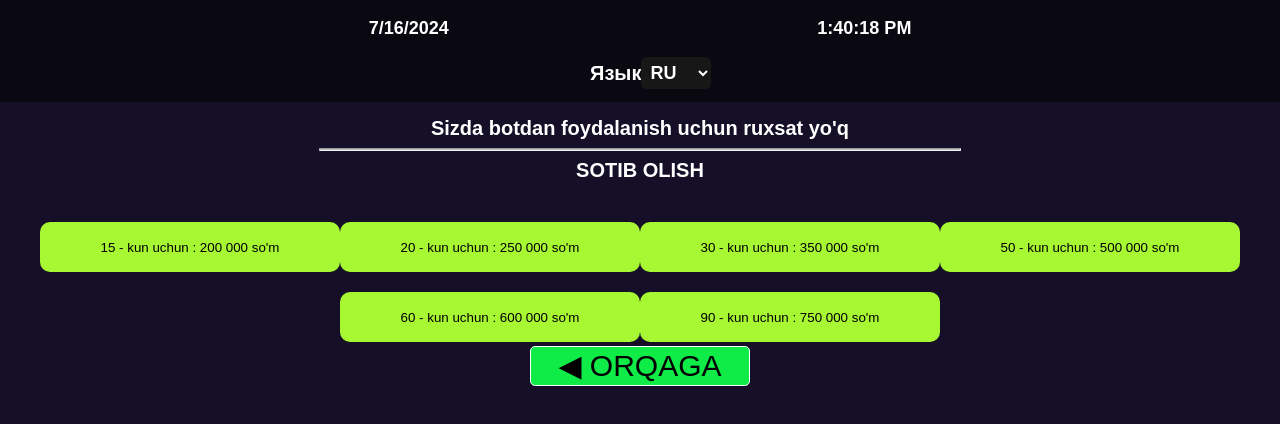
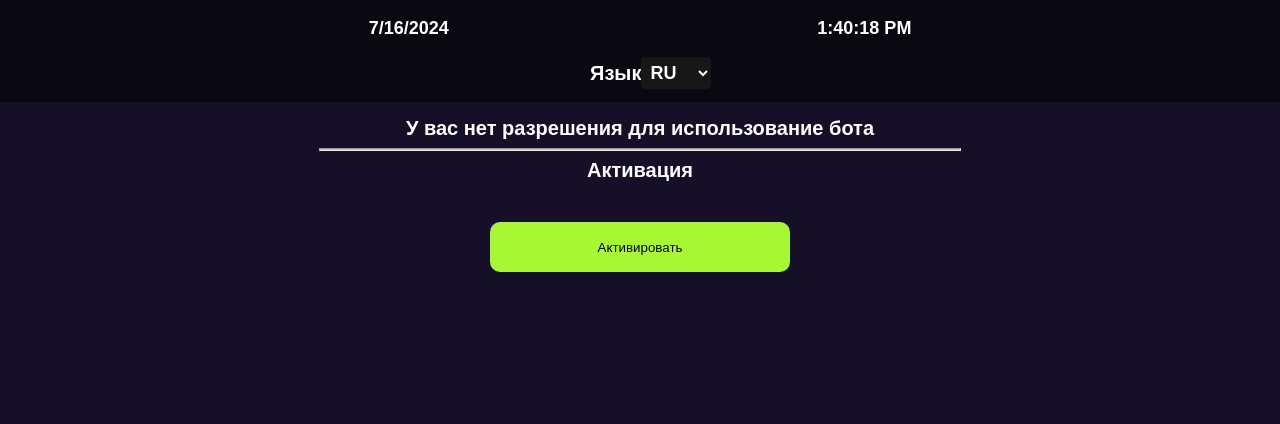
Before and after one commit to dilshodtm7/mines, a React (Vite) app: page /activate in a window 1280 px wide. Shown: the top 424 px of the page. Built offline with nearby package versions, Linux system fonts and the light colour scheme.

Commit message:
Update activate.jsx

```diff
--- a/src/register/activate.jsx
+++ b/src/register/activate.jsx
@@ -1,40 +1,26 @@
 import React from "react";
-import { useNavigate } from "react-router-dom";
 
-const activate = () => {
+const activation = () => {
 const language = localStorage.getItem("country");
-const navigate = useNavigate();
 
-if (language === "RUS") {
+if (language === "UZ") {
   return (
     <>
+
       <div className="container-reg">
-      <span className='spans'>У вас нет разрешения для использование бота</span>
+      <span className='spans'>Sizda botdan foydalanish uchun ruxsat yo'q</span>
 
         <hr className="hrr" />
-        <span className="spans">Купить</span>
+        <span className="spans">AKTIVATSIYA</span>
         <div className="d-blocked">
-        <a href="" className="a">
-          <button className="btn-buy">15 - Дней  : 1500 Рубль</button>
+        <a href="https://t.me/AviaBot_admin" className="a">
+          <button className="btn-buy">AKTIVATSIYA QILISH</button>
         </a>
-        <a href="" className="a">
-          <button className="btn-buy">20 - Дней  : 2000 Рубль</button>
-        </a>
-        <a href="" className="a">
-          <button className="btn-buy">30 - Дней : 3000 Рубль</button>
-        </a>
-        <a href="" className="a">
-          <button className="btn-buy">50 - Дней : 4000 Рубль</button>
-        </a>
-        <a href="" className="a">
-          <button className="btn-buy">60 - Дней : 5000 Рубль</button>
-        </a>
-        <a href="" className="a">
-          <button className="btn-buy">90 - Дней : 7000 Рубль</button>
-        </a>
+
         </div>
-        <button className="orqaga" onClick={() => navigate("/")}> ◀ Назад</button>
       </div>
+
+
 
     </>
   );
@@ -47,28 +33,13 @@ if (language === "ENG") {
       <span className='spans'>You do not have permission to use the bot</span>
 
         <hr className="hrr" />
-        <span className="spans">BUY</span>
+        <span className="spans">ACTIVATION</span>
         <div className="d-blocked">
-        <a href="" className="a">
-          <button className="btn-buy">15 - day : 15 $</button>
+        <a href="https://t.me/AviaBot_admin" className="a">
+          <button className="btn-buy">ACTIVATE</button>
         </a>
-        <a href="" className="a">
-          <button className="btn-buy">20 - day : 20 $</button>
-        </a>
-        <a href="" className="a">
-          <button className="btn-buy">30 - day : 30 $</button>
-        </a>
-        <a href="" className="a">
-          <button className="btn-buy">50 - day : 40 $</button>
-        </a>
-        <a href="" className="a">
-          <button className="btn-buy">60 - day : 50 $</button>
-        </a>
-        <a href="" className="a">
-          <button className="btn-buy">90 - day : 70 $</button>
-        </a>
+
         </div>
-        <button className="orqaga" onClick={() => navigate("/")}> ◀ BACK</button>
       </div>
     </>
   );
@@ -77,34 +48,19 @@ if (language === "ENG") {
   return (
     <>
       <div className="container-reg">
-      <span className='spans'>Sizda botdan foydalanish uchun ruxsat yo'q</span>
+      <span className='spans'>У вас нет разрешения для использование бота</span>
 
         <hr className="hrr" />
-        <span className="spans">SOTIB OLISH</span>
+        <span className="spans">Активация</span>
         <div className="d-blocked">
-        <a href="" className="a">
-          <button className="btn-buy">15 - kun uchun : 200 000 so'm</button>
+        <a href="https://t.me/AviaBot_admin" className="a">
+          <button className="btn-buy">Активировать</button>
         </a>
-        <a href="" className="a">
-          <button className="btn-buy">20 - kun uchun : 250 000 so'm</button>
-        </a>
-        <a href="" className="a">
-          <button className="btn-buy">30 - kun uchun : 350 000 so'm</button>
-        </a>
-        <a href="" className="a">
-          <button className="btn-buy">50 - kun uchun : 500 000 so'm</button>
-        </a>
-        <a href="" className="a">
-          <button className="btn-buy">60 - kun uchun : 600 000 so'm</button>
-        </a>
-        <a href="" className="a">
-          <button className="btn-buy">90 - kun uchun : 750 000 so'm</button>
-        </a>
+
         </div>
-        <button className="orqaga" onClick={() => navigate("/")}> ◀ ORQAGA</button>
       </div>
     </>
   );
 };
 
-export default activate;
+export default activation;
```
